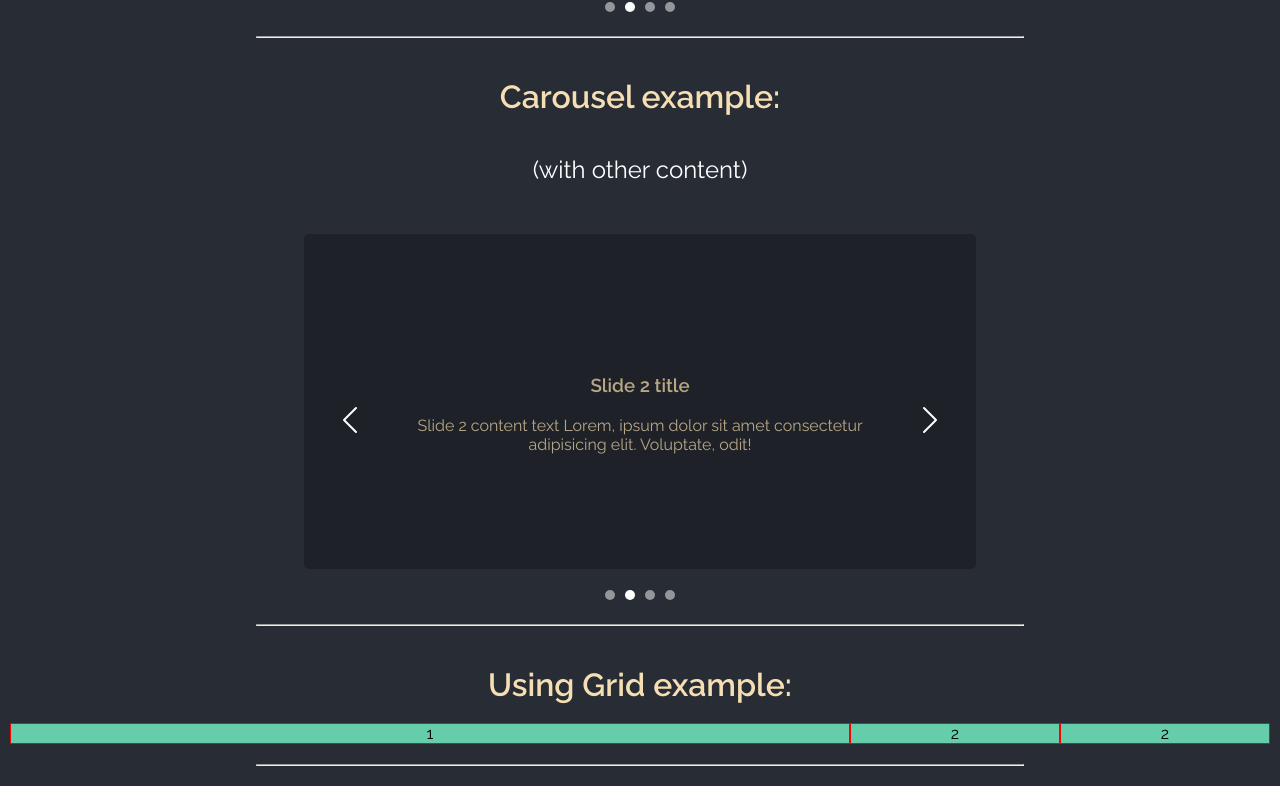
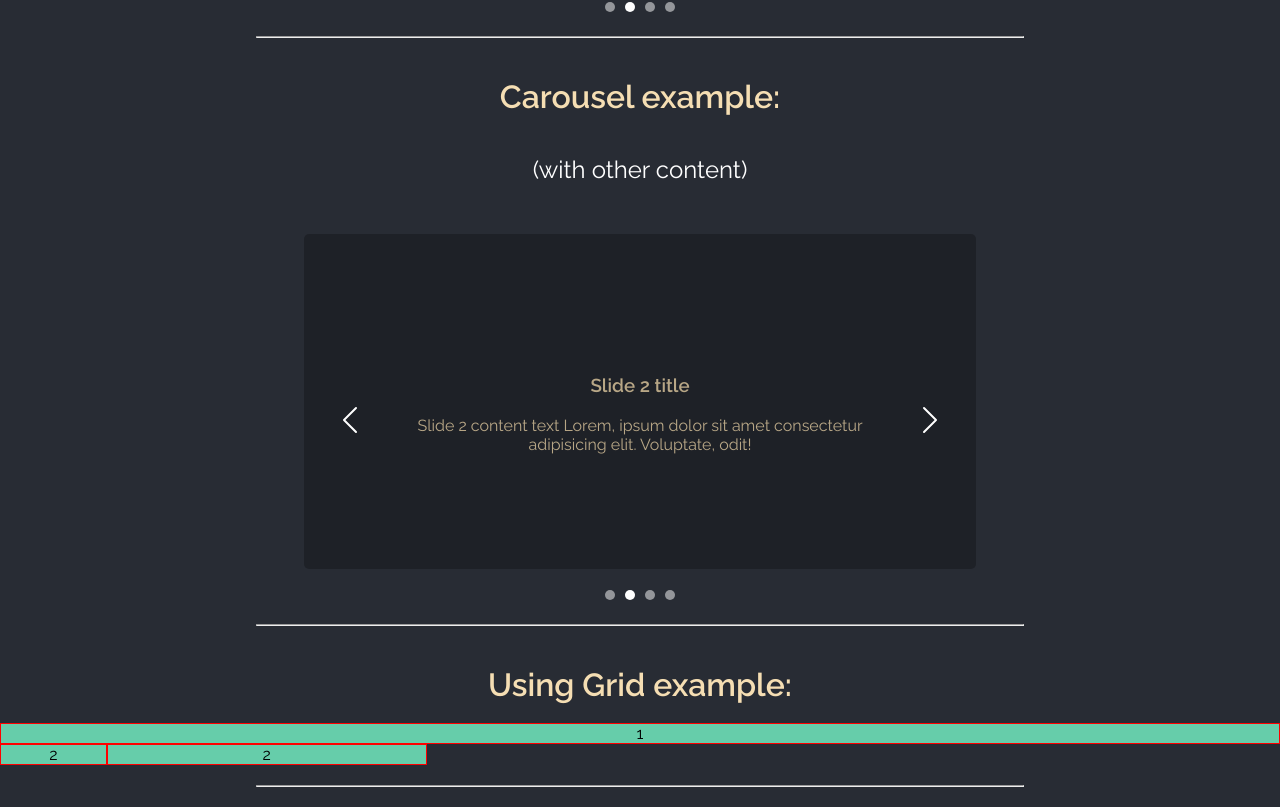
Before and after one commit to MonikaSimona/customComponentsLibrary, a React (Create React App) app in the folder custom-library/: page / in a window 1280 px wide. Shown: the part 1439-2246 px from the top of the page. Before the commit the page ends 2225 px from the top, so only its background shows below. Built offline with nearby package versions, Linux system fonts and the light colour scheme; no server answers; the HTML template or start-up script is replaced by a standard one.

Commit message:
grid layout - display, margin, padding

```diff
--- a/custom-library/src/App.scss
+++ b/custom-library/src/App.scss
@@ -25,7 +25,7 @@ hr {
   color: wheat;
 }
 .pageContainer {
-  max-width: 900px;
+  width: 60%;
   margin: 0 auto;
 }
 .post {
--- a/custom-library/src/App.tsx
+++ b/custom-library/src/App.tsx
@@ -169,10 +169,10 @@ function App() {
       <hr />
       <h1>Using Grid example:</h1>
 
-      <Row>
-        <Col md={8}> <div className="exampleCol">1</div> </Col>
-        <Col md={2}><div className="exampleCol">2</div></Col>
-        <Col md={2}><div className="exampleCol">2</div></Col>
+      <Row m={12}>
+        <Col md={12} > <div className="exampleCol">1</div> </Col>
+        <Col md={1} m={10}><div className="exampleCol">2</div></Col>
+        <Col md={3} m={10}><div className="exampleCol">2</div></Col>
 
       </Row>
 
--- a/custom-library/src/components/Layout/Grid.styled.ts
+++ b/custom-library/src/components/Layout/Grid.styled.ts
@@ -9,38 +9,196 @@ const getWidth = (span: number) => {
 
 }
 
-export const Row = styled.div`
+
+export const Row = styled.div<GridProps>`
     box-sizing: border-box;
     width: 100%;
-padding: 0 10px;
+
+
     &::after{
         content: "";
         clear: both;
         display: table;
     }
 
+        display: ${props => props.d ? props.d : "unset"};
+        flex-direction: ${props => props.d && props.fd ? props.fd : "unset"};
+        justify-content: ${props => props.d && props.jc ? props.jc : "unset"};
+        align-items: ${props => props.d && props.ai ? props.ai : "unset"};
+
+        width: 100%;
+
+        border-top: ${props => !props.m && props.mt ? props.mt : 0}px solid transparent;
+        border-right: ${props => !props.m && props.mr ? props.mr : 0}px solid transparent;
+        border-bottom: ${props => !props.m && props.mb ? props.mb : 0}px solid transparent;
+        border-left: ${props => !props.m && props.ml ? props.ml : 0}px solid transparent;
+
+        padding-top: ${props => !props.p && props.pt ? props.pt : 0}px;
+        padding-right: ${props => !props.p && props.pr ? props.pr : 0}px;
+        padding-bottom: ${props => !props.p && props.pb ? props.pb : 0}px;
+        padding-left: ${props => !props.p && props.pl ? props.pl : 0}px;
+
+        border: ${props => props.m ? props.m : 0}px solid transparent;
+        padding: ${props => props.p ? props.p : 0}px;
+
+
+
+
+    @media only screen and (min-width:768px){
+
+        display: ${props => props.dSM ? props.dSM : "unset"};
+        flex-direction: ${props => props.dSM && props.fdSM ? props.fdSM : "unset"};
+        justify-content: ${props => props.dSM && props.jcSM ? props.jcSM : "unset"};
+        align-items: ${props => props.dSM && props.aiSM ? props.aiSM : "unset"};
+
+        border-top: ${props => !props.mSM && props.mSMt ? props.mSMt : 0}px solid transparent;
+        border-right: ${props => !props.mSM && props.mSMr ? props.mSMr : 0}px solid transparent;
+        border-bottom: ${props => !props.mSM && props.mSMb ? props.mSMb : 0}px solid transparent;
+        border-left: ${props => !props.mSM && props.mSMl ? props.mSMl : 0}px solid transparent;
+
+        padding-top: ${props => !props.pSM && props.pSMt ? props.pSMt : 0}px;
+        padding-right: ${props => !props.pSM && props.pSMr ? props.pSMr : 0}px;
+        padding-bottom: ${props => !props.pSM && props.pSMb ? props.pSMb : 0}px;
+        padding-left: ${props => !props.pSM && props.pSMl ? props.pSMl : 0}px;
+
+
+        border: ${props => props.mSM ? props.mSM : 0}px solid transparent;
+        padding: ${props => props.pSM ? props.pSM : 0}px;
+
+
+    }
+
+    @media only screen and (min-width:992px){
+
+        display: ${props => props.dMD ? props.dMD : "unset"};
+        flex-direction: ${props => props.dMD && props.fdMD ? props.fdMD : "unset"};
+        justify-content: ${props => props.dMD && props.jcMD ? props.jcMD : "unset"};
+        align-items: ${props => props.dMD && props.aiMD ? props.aiMD : "unset"};
+
+        border-top: ${props => !props.mMD && props.mMDt ? props.mMDt : 0}px solid transparent;
+        border-right: ${props => !props.mMD && props.mMDr ? props.mMDr : 0}px solid transparent;
+        border-bottom: ${props => !props.mMD && props.mMDb ? props.mMDb : 0}px solid transparent;
+        border-left: ${props => !props.mMD && props.mMDl ? props.mMDl : 0}px solid transparent;
+
+        padding-top: ${props => !props.pMD && props.pMDt ? props.pMDt : 0}px;
+        padding-right: ${props => !props.pMD && props.pMDr ? props.pMDr : 0}px;
+        padding-bottom: ${props => !props.pMD && props.pMDb ? props.pMDb : 0}px;
+        padding-left: ${props => !props.pMD && props.pMDl ? props.pMDl : 0}px;
+
+
+        border: ${props => props.mMD ? props.mMD : 0}px solid transparent;
+        padding: ${props => props.pMD ? props.pMD : 0}px;
+
+
+    }
+
+    @media only screen and (min-width:1200px){
+
+        display: ${props => props.dLG ? props.dLG : "unset"};
+        flex-direction: ${props => props.dLG && props.fdLG ? props.fdLG : "unset"};
+        justify-content: ${props => props.dLG && props.jcLG ? props.jcLG : "unset"};
+        align-items: ${props => props.dLG && props.aiLG ? props.aiLG : "unset"};
+
+        border-top: ${props => !props.mLG && props.mLGt ? props.mLGt : 0}px solid transparent;
+        border-right: ${props => !props.mLG && props.mLGr ? props.mLGr : 0}px solid transparent;
+        border-bottom: ${props => !props.mLG && props.mLGb ? props.mLGb : 0}px solid transparent;
+        border-left: ${props => !props.mLG && props.mLGl ? props.mLGl : 0}px solid transparent;
+
+        padding-top: ${props => !props.pLG && props.pLGt ? props.pLGt : 0}px;
+        padding-right: ${props => !props.pLG && props.pLGr ? props.pLGr : 0}px;
+        padding-bottom: ${props => !props.pLG && props.pLGb ? props.pLGb : 0}px;
+        padding-left: ${props => !props.pLG && props.pLGl ? props.pLGl : 0}px;
+
+
+        border: ${props => props.mLG ? props.mLG : 0}px solid transparent;
+        padding: ${props => props.pLG ? props.pLG : 0}px;
+
+    }
+
 `
 
 export const Col = styled.div<GridProps>`
+    float: left;
+    box-sizing: border-box;
 
-    box-sizing: border-box;
-    float: left;
-    /* padding: 0 10px; */
-    width: 100%;
+    ${({ xs }) => (xs ? getWidth(xs) : "width: 100%;")}
 
-    ${({ xs }) => xs ? getWidth(xs) : "width: 100%"}
+
+    border-top: ${props => !props.m && props.mt ? props.mt : 0}px solid transparent;
+    border-right: ${props => !props.m && props.mr ? props.mr : 0}px solid transparent;
+    border-bottom: ${props => !props.m && props.mb ? props.mb : 0}px solid transparent;
+    border-left: ${props => !props.m && props.ml ? props.ml : 0}px solid transparent;
+
+    padding-top: ${props => !props.p && props.pt ? props.pt : 0}px;
+    padding-right: ${props => !props.p && props.pr ? props.pr : 0}px;
+    padding-bottom: ${props => !props.p && props.pb ? props.pb : 0}px;
+    padding-left: ${props => !props.p && props.pl ? props.pl : 0}px;
+
+
+    border: ${props => props.m ? props.m : 0}px solid transparent;
+    padding: ${props => props.p ? props.p : 0}px;
 
 
     @media only screen and (min-width:768px){
+
         ${({ sm }) => sm && getWidth(sm)};
+
+        border-top: ${props => !props.mSM && props.mSMt ? props.mSMt : 0}px solid transparent;
+        border-right: ${props => !props.mSM && props.mSMr ? props.mSMr : 0}px solid transparent;
+        border-bottom: ${props => !props.mSM && props.mSMb ? props.mSMb : 0}px solid transparent;
+        border-left: ${props => !props.mSM && props.mSMl ? props.mSMl : 0}px solid transparent;
+
+        padding-top: ${props => !props.pSM && props.pSMt ? props.pSMt : 0}px;
+        padding-right: ${props => !props.pSM && props.pSMr ? props.pSMr : 0}px;
+        padding-bottom: ${props => !props.pSM && props.pSMb ? props.pSMb : 0}px;
+        padding-left: ${props => !props.pSM && props.pSMl ? props.pSMl : 0}px;
+
+
+        border: ${props => props.mSM ? props.mSM : 0}px solid transparent;
+        padding: ${props => props.pSM ? props.pSM : 0}px;
+
     }
 
     @media only screen and (min-width:992px){
+
         ${({ md }) => md && getWidth(md)};
+
+        border-top: ${props => !props.mMD && props.mMDt ? props.mMDt : 0}px solid transparent;
+        border-right: ${props => !props.mMD && props.mMDr ? props.mMDr : 0}px solid transparent;
+        border-bottom: ${props => !props.mMD && props.mMDb ? props.mMDb : 0}px solid transparent;
+        border-left: ${props => !props.mMD && props.mMDl ? props.mMDl : 0}px solid transparent;
+
+        padding-top: ${props => !props.pMD && props.pMDt ? props.pMDt : 0}px;
+        padding-right: ${props => !props.pMD && props.pMDr ? props.pMDr : 0}px;
+        padding-bottom: ${props => !props.pMD && props.pMDb ? props.pMDb : 0}px;
+        padding-left: ${props => !props.pMD && props.pMDl ? props.pMDl : 0}px;
+
+
+        border: ${props => props.mMD ? props.mMD : 0}px solid transparent;
+        padding: ${props => props.pMD ? props.pMD : 0}px;
+
+
     }
 
     @media only screen and (min-width:1200px){
+
         ${({ lg }) => lg && getWidth(lg)};
+
+        border-top: ${props => !props.mLG && props.mLGt ? props.mLGt : 0}px solid transparent;
+        border-right: ${props => !props.mLG && props.mLGr ? props.mLGr : 0}px solid transparent;
+        border-bottom: ${props => !props.mLG && props.mLGb ? props.mLGb : 0}px solid transparent;
+        border-left: ${props => !props.mLG && props.mLGl ? props.mLGl : 0}px solid transparent;
+
+        padding-top: ${props => !props.pLG && props.pLGt ? props.pLGt : 0}px;
+        padding-right: ${props => !props.pLG && props.pLGr ? props.pLGr : 0}px;
+        padding-bottom: ${props => !props.pLG && props.pLGb ? props.pLGb : 0}px;
+        padding-left: ${props => !props.pLG && props.pLGl ? props.pLGl : 0}px;
+
+
+        border: ${props => props.mLG ? props.mLG : 0}px solid transparent;
+        padding: ${props => props.pLG ? props.pLG : 0}px;
+
+
     }
 
 `
--- a/custom-library/src/components/Pagination/Pagination.styled.ts
+++ b/custom-library/src/components/Pagination/Pagination.styled.ts
@@ -3,15 +3,16 @@ import styled from "styled-components";
 
 export const PageContentWrapper = styled.div`
 
-    max-width: 620px;
+    width: 100%;
     position: relative;
 
 `
 export const PaginationWrapper = styled.div`
 
+    max-width: 620px;
     position: relative;
     display: flex;
-    width: max-content;
+    /* width: max-content; */
     height: auto;
     margin: 20px auto;
 
```
Also changed, not shown: custom-library/src/components/Layout/GridProps.ts (+31 -0 lines). Lines whose indentation alone changed are shown as unchanged.
